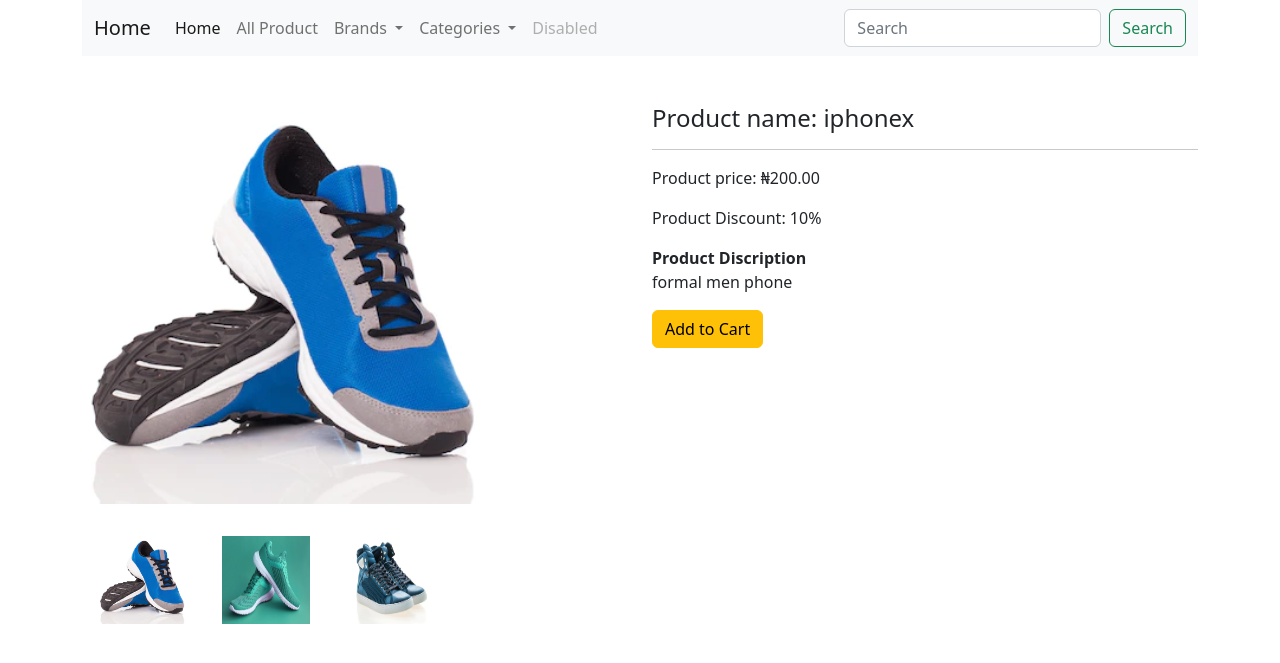
After one commit to Godwinkeyss/flask-ecommerce, a Flask app: page /product/1 in a window 1280 px wide. The commit adds this page. Shown: the top 663 px of the page. Run offline with Flask 2, Linux system fonts and the light colour scheme; data comes from the database, SQL or seed files in the repository; both versions use the stored data as it was after the commit; some libraries are stand-ins or nearby versions.

Commit message:
single-page-pagination

```diff
--- a/shop/products/routes.py
+++ b/shop/products/routes.py
@@ -9,24 +9,36 @@ import os
 
 @app.route('/')
 def home():
-    products = Addproduct.query.filter(Addproduct.stock>0)
+    page = request.args.get('page',1, type=int)
+    products = Addproduct.query.filter(Addproduct.stock>0).order_by(Addproduct.id.desc()).paginate(page=page, per_page=3)
     brands = Brand.query.join(Addproduct, (Brand.id == Addproduct.brand_id)).all()
     categories = Category.query.join(Addproduct, (Category.id == Addproduct.category_id)).all()
     return render_template('products/index.html', products=products, brands=brands, categories=categories)
 
+@app.route('/product/<int:id>')
+def single_page(id):
+    product = Addproduct.query.get_or_404(id)
+    brands = Brand.query.join(Addproduct, (Brand.id == Addproduct.brand_id)).all()
+    categories = Category.query.join(Addproduct, (Category.id == Addproduct.category_id)).all()
+    return render_template('products/single_page.html', product=product,brands=brands, categories=categories)
+
 @app.route('/brand/<int:id>')
 def get_brand(id):
-    brand = Addproduct.query.filter_by(brand_id=id)
+    page = request.args.get('page',1, type=int)
+    get_b = Brand.query.filter_by(id=id).first_or_404()
+    brand = Addproduct.query.filter_by(brand=get_b).paginate(page=page, per_page=3)
     brands = Brand.query.join(Addproduct, (Brand.id == Addproduct.brand_id)).all()
     categories = Category.query.join(Addproduct, (Category.id == Addproduct.category_id)).all()
-    return render_template('products/index.html', brand=brand,brands=brands,categories=categories)
+    return render_template('products/index.html', brand=brand,brands=brands,categories=categories, get_b=get_b)
 
 @app.route('/categories/<int:id>')
 def get_category(id):
-    get_cat_pro = Addproduct.query.filter_by(category_id=id)
+    page = request.args.get('page',1, type=int)
+    get_cat = Category.query.filter_by(id=id).first_or_404()
+    get_cat_pro = Addproduct.query.filter_by(category=get_cat).paginate(page=page, per_page=3)
     categories = Category.query.join(Addproduct, (Category.id == Addproduct.category_id)).all()
     brands = Brand.query.join(Addproduct, (Brand.id == Addproduct.brand_id)).all()
-    return render_template('products/index.html', get_cat_pro=get_cat_pro,categories=categories, brands=brands)
+    return render_template('products/index.html', get_cat_pro=get_cat_pro,categories=categories, brands=brands, get_cat=get_cat)
 
 
 @app.route('/addbrand',methods=['GET','POST'])
--- a/shop/static/css/main.css
+++ b/shop/static/css/main.css
@@ -6,3 +6,20 @@
 .card:hover{
     transform: scaleY(1.12);
 }
+.card img{
+    width: 100%;
+    height: 250px;
+}
+/* #s_image img{
+  margin-left: 14px;
+}
+#s_image:first-child{
+    margin-left: -14px;
+}
+#s_image:last-child{
+    margin-left: -12px;
+} */
+/* #b_image img{
+    width: 400px;
+    height: 400px;
+} */
--- /dev/null
+++ b/shop/templates/products/single_page.html
@@ -0,0 +1,99 @@
+{% extends 'layout.html' %}
+
+{% block content%}
+
+
+<!-- nav bar start -->
+<div class="container">
+<nav class="navbar navbar-expand-lg bg-light">
+    <div class="container-fluid">
+      <a class="navbar-brand" href="/">Home</a>
+      <button class="navbar-toggler" type="button" data-bs-toggle="collapse" data-bs-target="#navbarSupportedContent" aria-controls="navbarSupportedContent" aria-expanded="false" aria-label="Toggle navigation">
+        <span class="navbar-toggler-icon"></span>
+      </button>
+      <div class="collapse navbar-collapse" id="navbarSupportedContent">
+        <ul class="navbar-nav me-auto mb-2 mb-lg-0">
+          <li class="nav-item">
+            <a class="nav-link active" aria-current="page" href="#">Home</a>
+          </li>
+          <li class="nav-item">
+            <a class="nav-link" href="/">All Product</a>
+          </li>
+          <li class="nav-item dropdown">
+            <a class="nav-link dropdown-toggle" href="#" role="button" data-bs-toggle="dropdown" aria-expanded="false">
+              Brands
+            </a>
+            <ul class="dropdown-menu">
+                {% for brand in brands %}
+              <li><a class="dropdown-item" href="{{url_for('get_brand', id=brand.id)}}">{{brand.name}}</a></li>
+                 {% endfor %}
+            </ul>
+          </li>
+
+          <li class="nav-item dropdown">
+            <a class="nav-link dropdown-toggle" href="#" role="button" data-bs-toggle="dropdown" aria-expanded="false">
+              Categories
+            </a>
+            <ul class="dropdown-menu">
+                {% for category in categories %}
+              <li><a class="dropdown-item" href="{{url_for('get_category', id=category.id)}}">{{category.name}}</a></li>
+                 {% endfor %}
+            </ul>
+          </li>
+          <li class="nav-item">
+            <a class="nav-link disabled">Disabled</a>
+          </li>
+        </ul>
+        <form class="d-flex" role="search">
+          <input class="form-control me-2" type="search" placeholder="Search" aria-label="Search">
+          <button class="btn btn-outline-success" type="submit">Search</button>
+        </form>
+      </div>
+    </div>
+  </nav>
+</div>
+
+<!-- end navbar -->
+
+<div class="container mt-5">
+    <div class="row">
+        <div class="col-md-6" id="b_image">
+            <img src="{{url_for('static', filename='images/' + product.image_1)}}" alt="{{product.name}}"width="400", height="400">
+        </div>
+        <div class="col-md-6">
+            <h4>Product name: {{product.name}}</h4>
+            <hr>
+            <p>Product price: ₦{{product.price}}</p>
+            {% if product.discount>0 %}
+              <p>Product Discount: {{product.discount}}%</p>
+            {% endif %}
+            <b>Product Discription</b>
+            <p>{{product.desc}}</p>
+            <a href="" class="btn btn-warning">Add to Cart</a>
+        </div>
+    </div>
+    <div class="row">
+        <div class="col-md-12 mt-3" id="s_image">
+
+            <img src="{{url_for('static', filename='images/'+ product.image_1)}}" alt="{{product.name}}" width="120" height="120" class="p-3">
+            <img src="{{url_for('static', filename='images/'+ product.image_2)}}" alt="{{product.name}}" width="120" height="120" class="p-3">
+            <img src="{{url_for('static', filename='images/'+ product.image_3)}}" alt="{{product.name}}" width="120" height="120" class="p-3">
+
+        </div>
+    </div>
+</div>
+<script>
+    let b_image = document.getElementById('b_image')
+    let s_image = document.getElementById('s_image').getElementsByTagName('img')
+
+    for(let i=0; i < s_image.length; i++){
+        s_image[i].addEventListener('click', full_image)
+    }
+
+    function full_image(){
+        let imageSRC = this.getAttribute('src')
+        b_image.innerHTML = "<img src=" + imageSRC + " width='400' height='400'>"
+    }
+</script>
+
+{% endblock content %}
```
Also changed, not shown: shop/templates/products/index.html (+98 -6 lines), shop/shop.db, shop/static/images/032c69a62591d18850ff.jpg (added), shop/static/images/3bd90e9cd3b5e3f55ce9.jpg (added), shop/static/images/4976bb439f7f3a407f16.jpg (added), shop/static/images/818739d2d93dae770d15.jpg (added), shop/static/images/8b80dc3aa8442d6b015e.jpg (added), shop/static/images/9cbfadbbbeb286054af3.jpg (added), shop/static/images/bbaafe971479696e9511.jpg (added), shop/static/images/d207a7c6f217ea803092.jpg (added), shop/static/images/e7ac5a2c8ea9342b898a.jpg (added).
